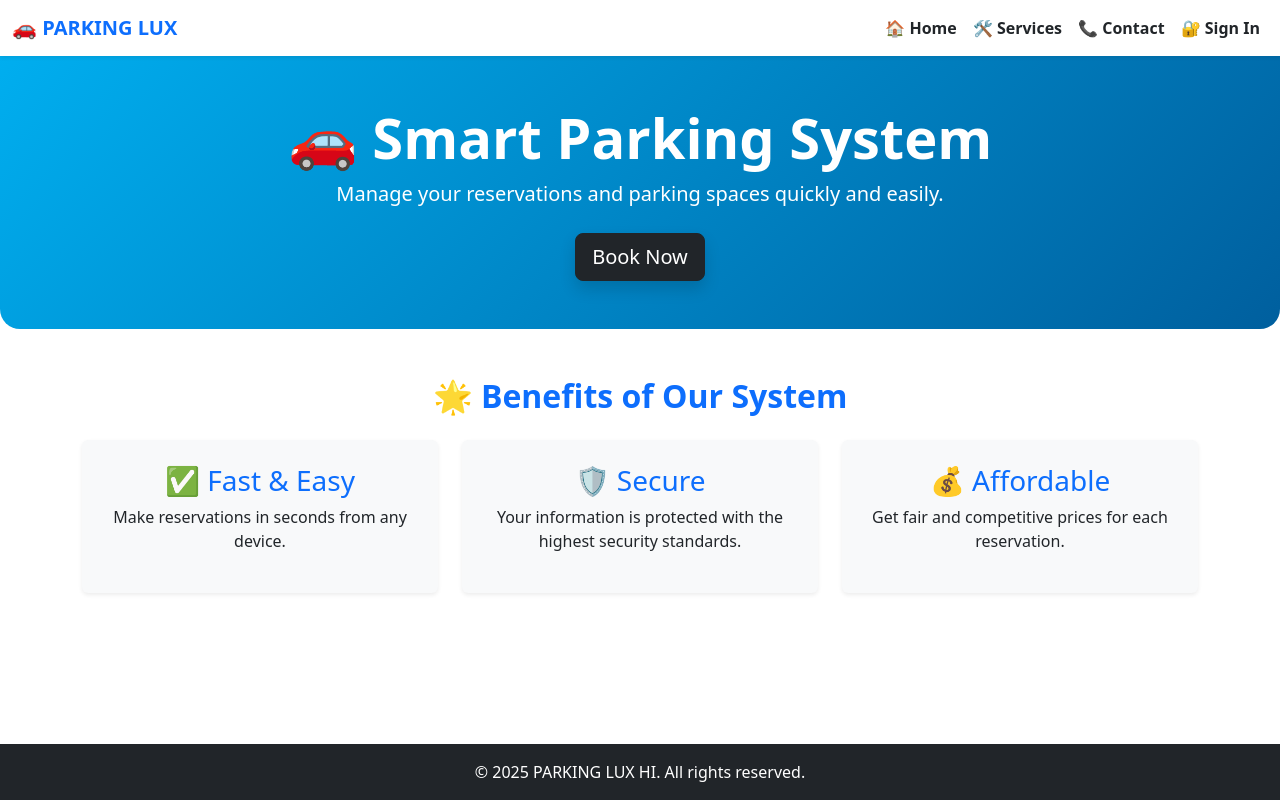
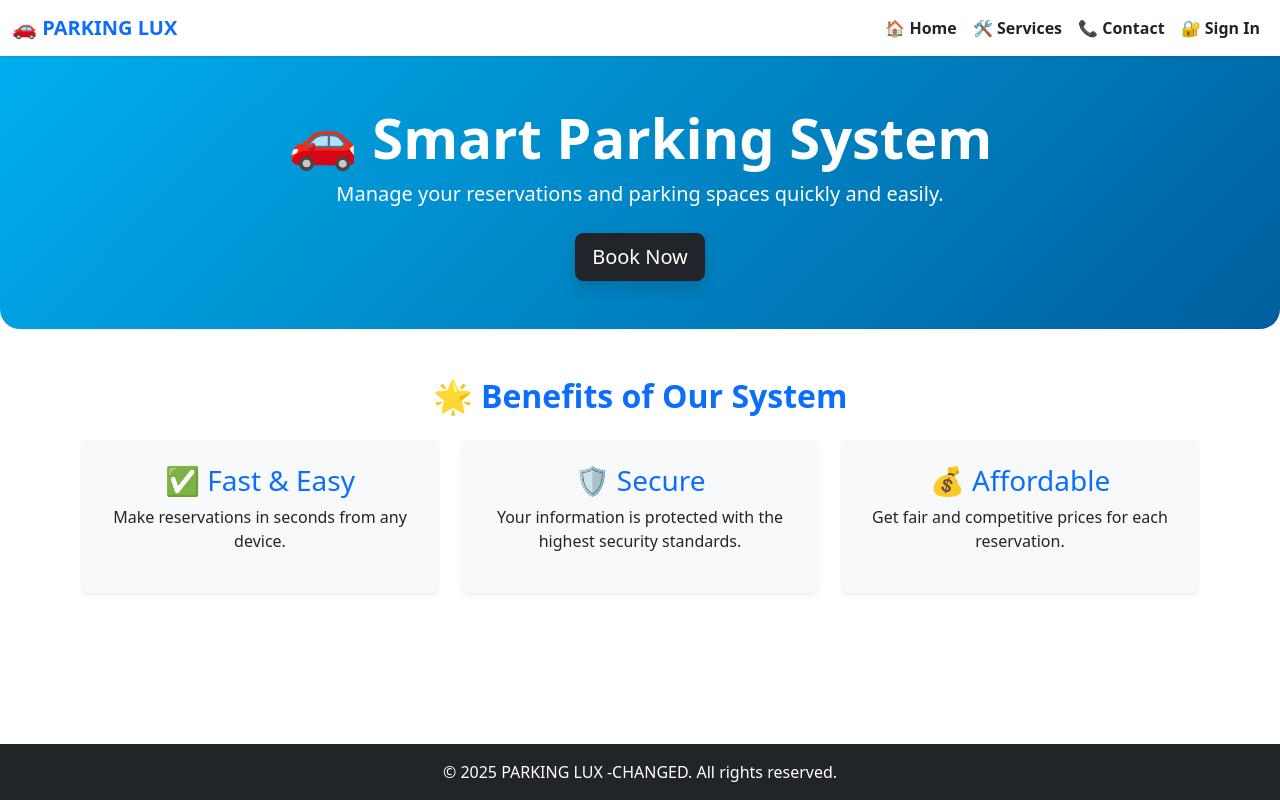
Before and after one commit to meybili19/parking-lux-frontend, a Next.js app: page / in a window 1280 px wide. Built offline with nearby package versions, Linux system fonts and the light colour scheme.

Commit message:
Update Layout.js

```diff
--- a/components/Layout.js
+++ b/components/Layout.js
@@ -12,7 +12,7 @@ export default function Layout({ children }) {
 
             {/* Footer */}
             <footer className="bg-dark text-white text-center py-3 mt-auto">
-                <p className="mb-0">© 2025 PARKING LUX HI. All rights reserved.</p>
+                <p className="mb-0">© 2025 PARKING LUX -CHANGED. All rights reserved.</p>
             </footer>
         </div>
     );
```
